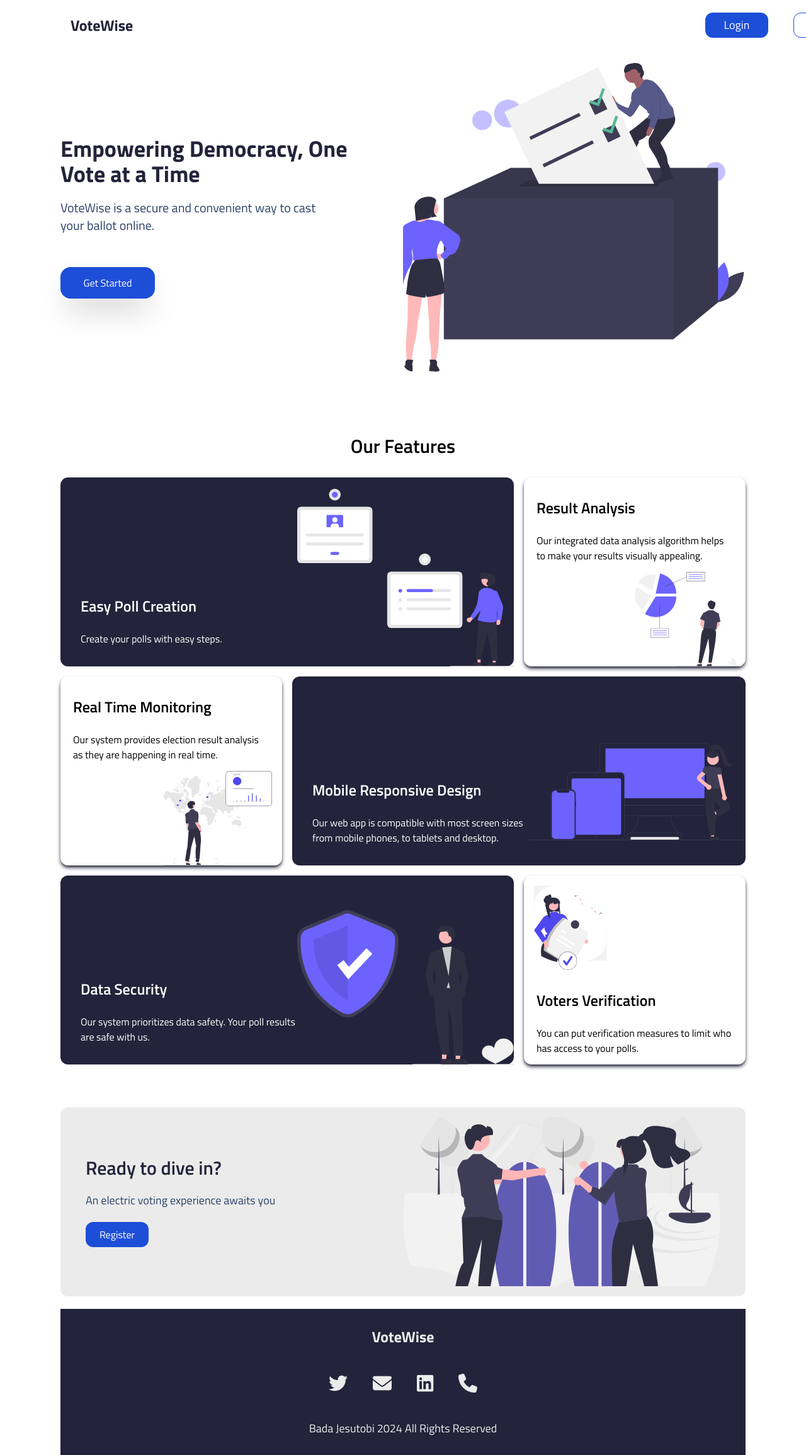
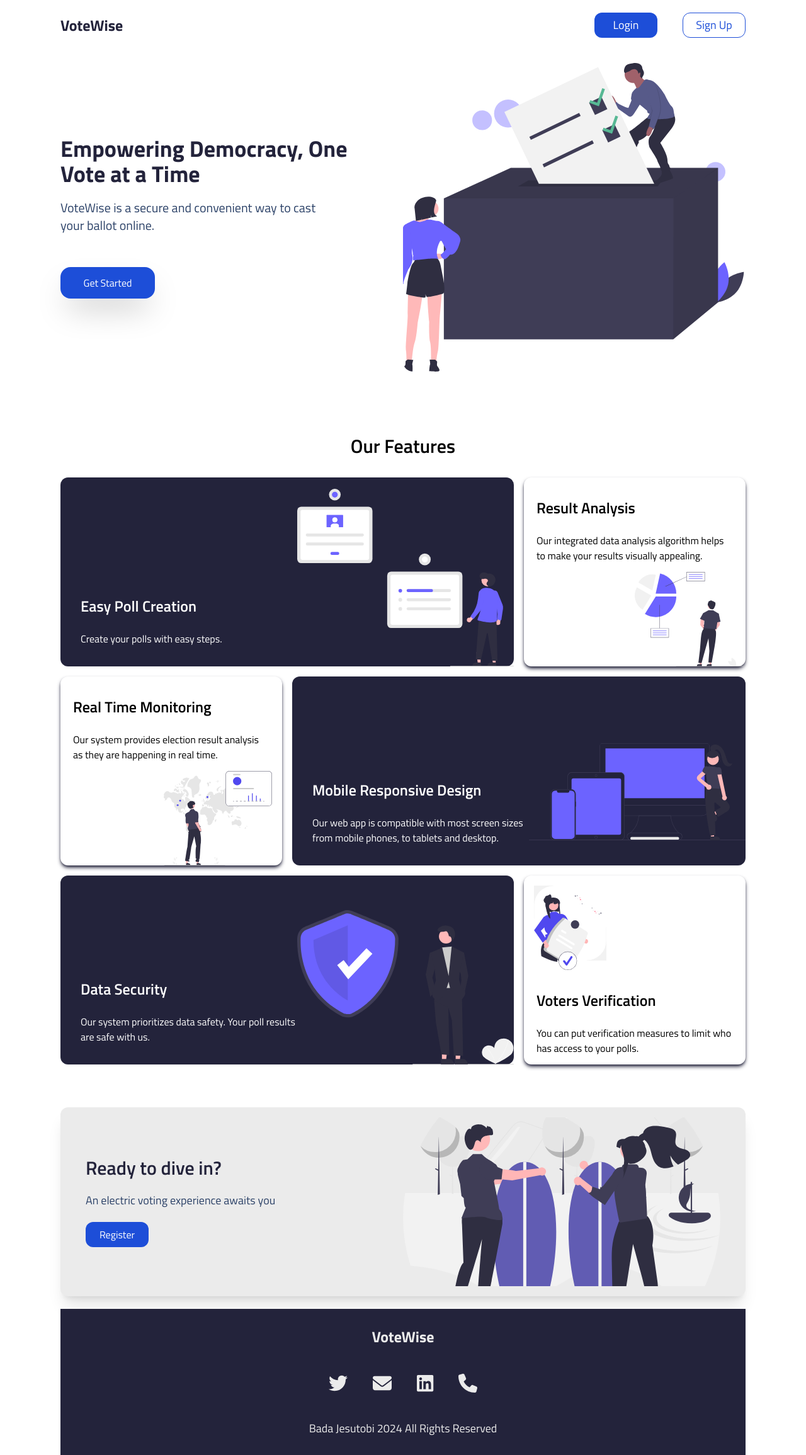
Before and after one commit to jesutobi-world/Voting, a React (Vite) app: page / in a window 1280 px wide. Shown: the whole page at 63% size. Built offline with nearby package versions, Linux system fonts and the light colour scheme.

Commit message:
landing pade done...

```diff
--- a/src/components/Home.jsx
+++ b/src/components/Home.jsx
@@ -13,8 +13,8 @@ import { faTwitter as fabTwitter, faLinkedin as fabLinkedin } from '@fortawesome
 
 const Home = () => {
     return (
-        <div className='lg:w-screen max-w-[1440px] h-auto flex flex-col gap-5 lg:px-24 overflow-hidden'>
-            <nav className='w-full  h-[80px] flex items-center justify-between px-4 fixed bg-white'>
+        <div className='w-[95vw] lg:w-screen max-w-[1440px] h-auto flex flex-col gap-5 overflow-hidden lg:px-24 '>
+            <nav className='h-[80px] flex items-center justify-between px-4 fixed right-0 lg:px-24 bg-white w-full'>
                 <div className='text-xl lg:text-2xl font-bold text-[#23233b]'>VoteWise</div>
                 <div className='flex gap-4 lg:gap-10'>
                     <Link to="/login" className='text-lg bg-blue-700 w-[100px] h-[40px] flex items-center justify-center rounded-xl text-white'>
@@ -94,7 +94,7 @@ const Home = () => {
                     </div>
                 </div>
             </section>
-            <section className='w-full p-4 h-auto lg:h-[300px] lg:px-10 shado-xl bg-[#ebebeb] rounded-none lg:rounded-xl mt-12 flex flex-col lg:flex-row justify-between items-center '>
+            <section className='w-full p-4 h-auto lg:h-[300px] lg:px-10 shadow-xl bg-[#ebebeb] rounded-none lg:rounded-xl mt-12 flex flex-col lg:flex-row justify-between items-center '>
                 <div className='flex flex-col gap-5 py-10 items-center lg:items-start'>
                     <h2 className='text-[#23233b] text-3xl font-semibold'>Ready to dive in?</h2>
                     <p className='text-lg text-[#2c4268]'>An electric voting experience awaits you</p>
```
